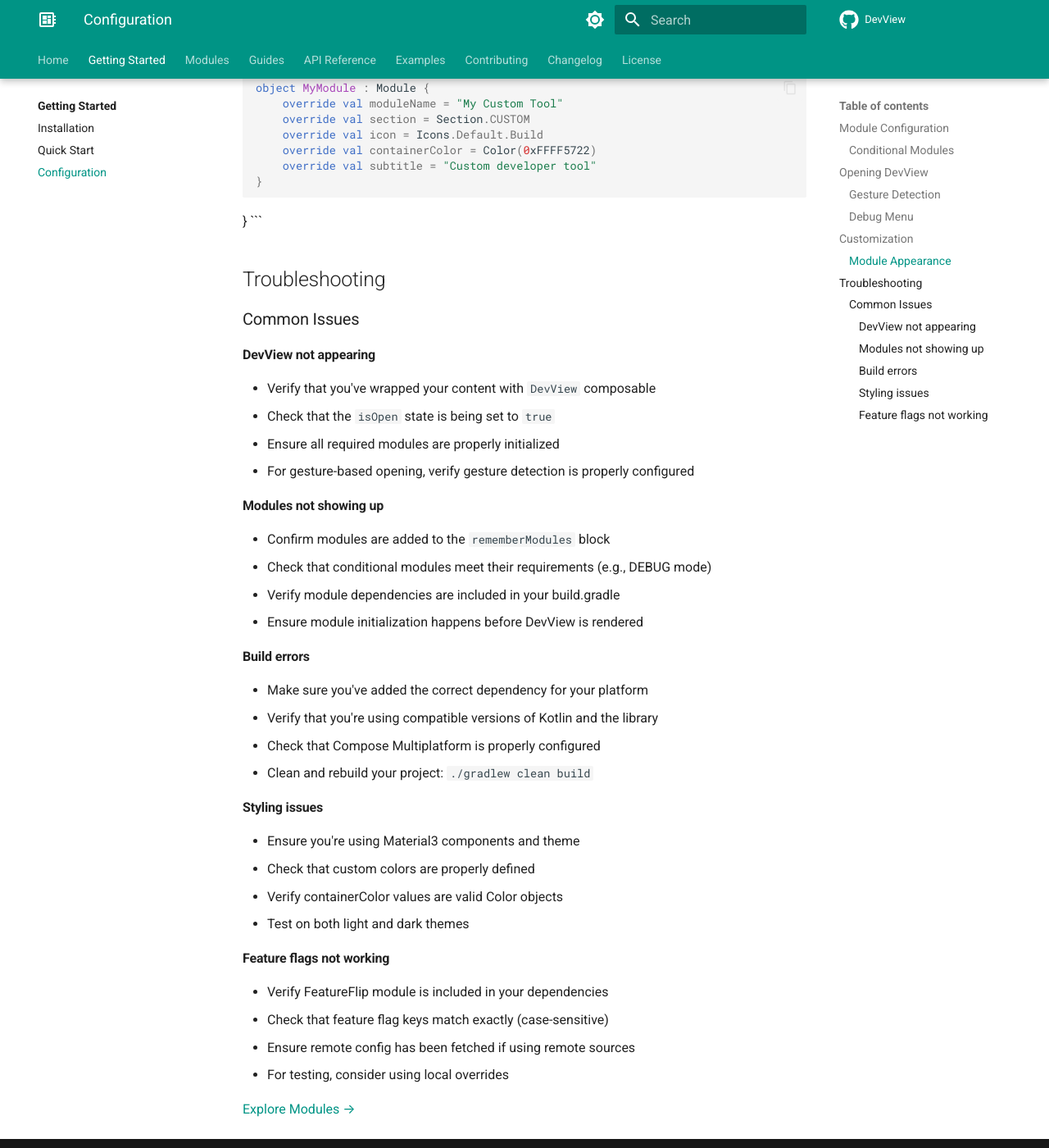
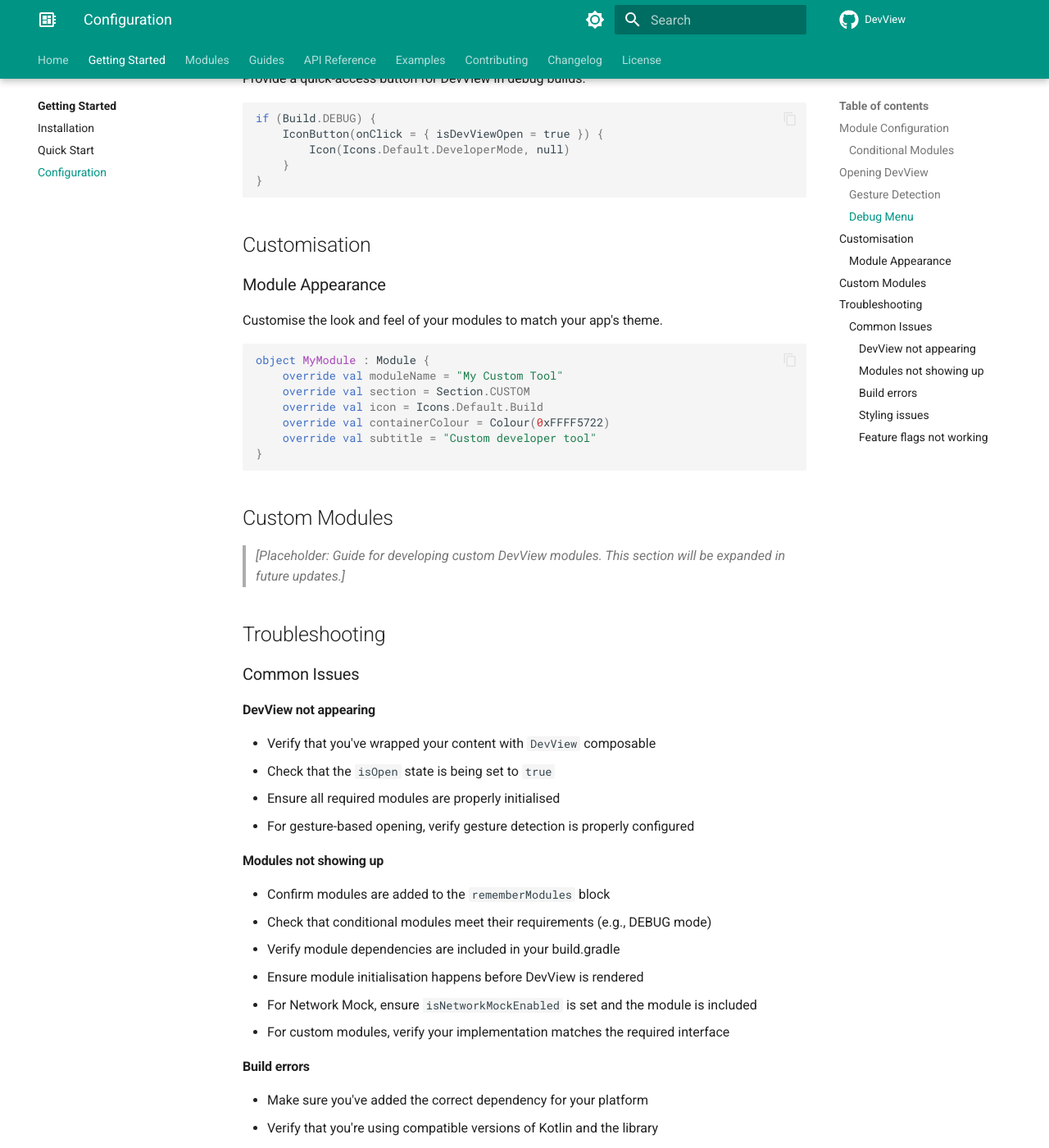
Before and after one commit to worldline/devview, an MkDocs documentation site: the page built from docs/getting-started/configuration.md, in a window 1280 px wide and 1400 px high, scrolled down 1272 px. Shown: the whole window at 82% size. Built offline with MkDocs 1.6.1 and Material for MkDocs 9.7.7, drawn with Linux system fonts in a browser that asks for light colours; comment, search, counter and statistics services are not loaded; the version menu is left out; some of the changed text lies outside the part shown.

Commit message:
:memo: Update getting started

````diff
--- a/docs/getting-started/configuration.md
+++ b/docs/getting-started/configuration.md
@@ -1,7 +1,14 @@
-# Configuration
+﻿# Configuration
+
 Advanced configuration options for DevView.
+
+> _[Placeholder: Insert screenshot of DevView configuration UI or module selection. Use a device frame if relevant.]_
+
 ## Module Configuration
+
 ### Conditional Modules
+Dynamically include modules based on build type or feature flags.
+
 ```kotlin
 val modules = rememberModules {
     module(AppInfo)
@@ -11,10 +18,17 @@
     if (isFeatureEnabled("dev_tools")) {
         module(FeatureFlip)
     }
+    if (isNetworkMockEnabled) {
+        module(NetworkMock) // Optional: Add network mocking for development/testing
+    }
 }
 ```
+
 ## Opening DevView
+
 ### Gesture Detection
+Open DevView using custom gestures for developer convenience.
+
 ```kotlin
 Box(
     modifier = Modifier
@@ -30,7 +44,10 @@
         }
 )
 ```
+
 ### Debug Menu
+Provide a quick-access button for DevView in debug builds.
+
 ```kotlin
 if (Build.DEBUG) {
     IconButton(onClick = { isDevViewOpen = true }) {
@@ -38,54 +55,57 @@
     }
 }
 ```
-## Customization
+
+## Customisation
+
 ### Module Appearance
+Customise the look and feel of your modules to match your app's theme.
+
 ```kotlin
 object MyModule : Module {
     override val moduleName = "My Custom Tool"
     override val section = Section.CUSTOM
     override val icon = Icons.Default.Build
-    override val containerColor = Color(0xFFFF5722)
+    override val containerColour = Colour(0xFFFF5722)
     override val subtitle = "Custom developer tool"
 }
 ```
-}
-```
+
+## Custom Modules
+
+> _[Placeholder: Guide for developing custom DevView modules. This section will be expanded in future updates.]_
 
 ## Troubleshooting
 
 ### Common Issues
 
 #### DevView not appearing
-
 - Verify that you've wrapped your content with `DevView` composable
 - Check that the `isOpen` state is being set to `true`
-- Ensure all required modules are properly initialized
+- Ensure all required modules are properly initialised
 - For gesture-based opening, verify gesture detection is properly configured
 
 #### Modules not showing up
-
 - Confirm modules are added to the `rememberModules` block
 - Check that conditional modules meet their requirements (e.g., DEBUG mode)
 - Verify module dependencies are included in your build.gradle
-- Ensure module initialization happens before DevView is rendered
+- Ensure module initialisation happens before DevView is rendered
+- For Network Mock, ensure `isNetworkMockEnabled` is set and the module is included
+- For custom modules, verify your implementation matches the required interface
 
 #### Build errors
-
 - Make sure you've added the correct dependency for your platform
 - Verify that you're using compatible versions of Kotlin and the library
 - Check that Compose Multiplatform is properly configured
 - Clean and rebuild your project: `./gradlew clean build`
 
 #### Styling issues
-
 - Ensure you're using Material3 components and theme
-- Check that custom colors are properly defined
-- Verify containerColor values are valid Color objects
+- Check that custom colours are properly defined
+- Verify containerColour values are valid Colour objects
 - Test on both light and dark themes
 
 #### Feature flags not working
-
 - Verify FeatureFlip module is included in your dependencies
 - Check that feature flag keys match exactly (case-sensitive)
 - Ensure remote config has been fetched if using remote sources
````
Also changed, not shown: docs/docs-tasks.md (+1 -1 lines), docs/getting-started/index.md (+25 -11 lines), docs/getting-started/installation.md (+15 -0 lines), docs/getting-started/prerequisites.md (added, +30 -0 lines), docs/getting-started/quick-start.md (+27 -1 lines), docs/getting-started/troubleshooting-faq.md (added, +60 -0 lines).
